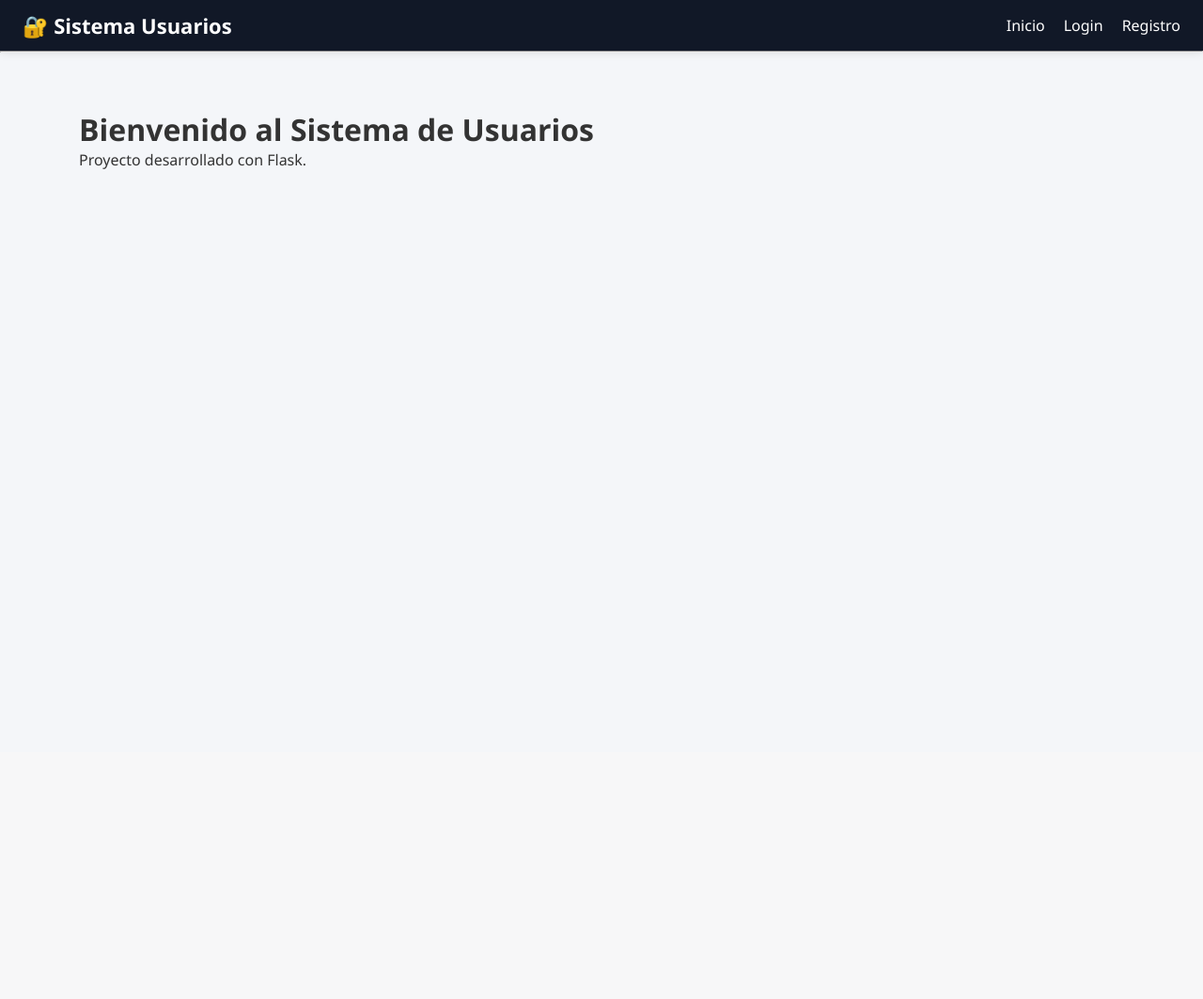
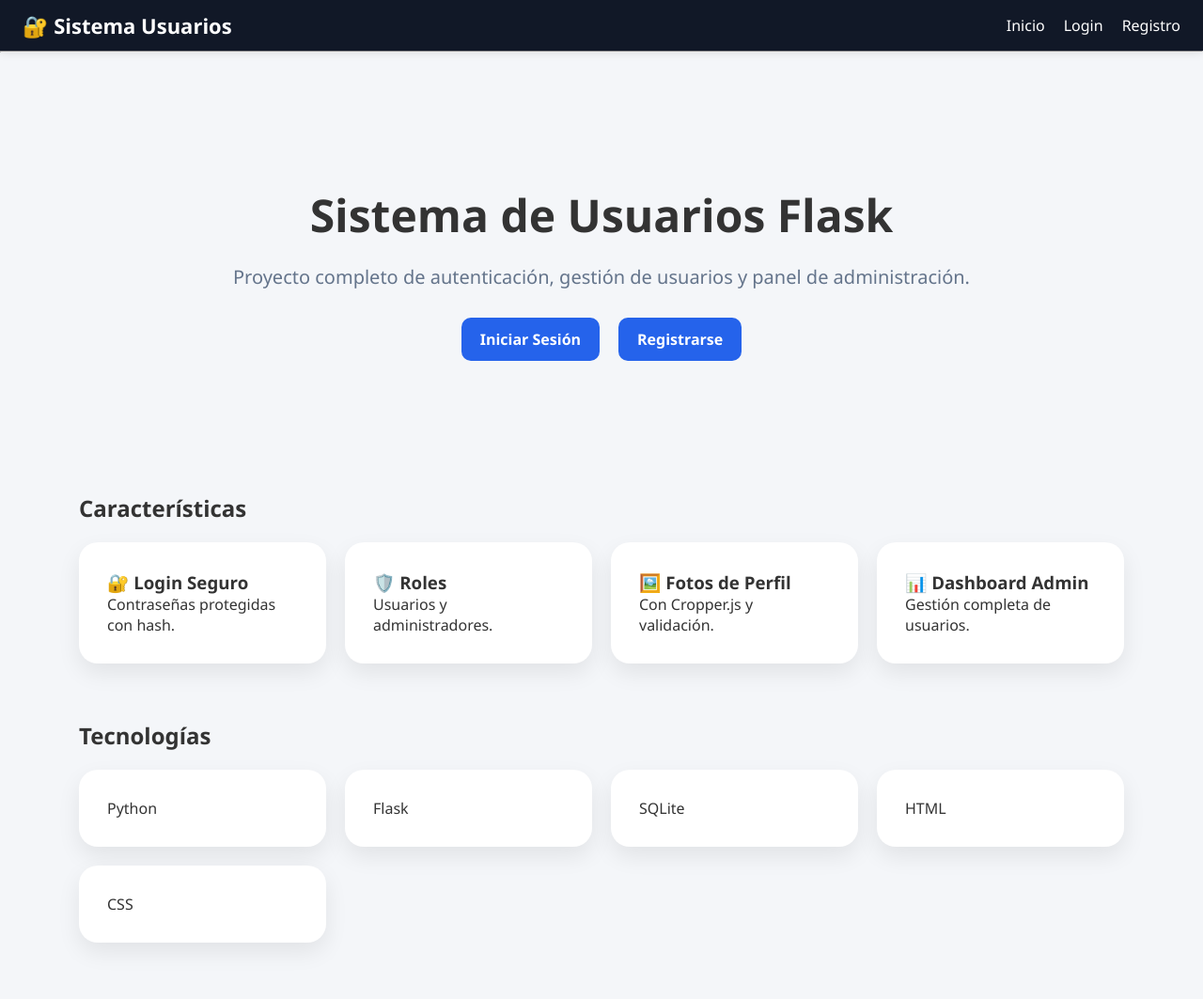
Before and after one commit to Dilanwos/Sistema-usuarios, a Flask app: page / in a window 1280 px wide. Shown: the whole page at 94% size. Before the commit the page ends 180 px from the top, so only its background shows below. Run offline with Flask 3, Linux system fonts and the light colour scheme; some libraries are stand-ins or nearby versions.

Commit message:
feat: actualización de estructura base y home page

```diff
--- a/templates/base.html
+++ b/templates/base.html
@@ -19,13 +19,24 @@
         <a href="{{ url_for('home') }}">Inicio</a>
 
         {% if session.get("usuario_id") %}
+
         <a href="{{ url_for('profile') }}">Perfil</a>
 
         {% if session.get("usuario_rol") == "admin" %}
         <a href="{{ url_for('admin') }}">Admin</a>
         {% endif %}
 
-        <a href="{{ url_for('logout') }}">Cerrar sesión</a>
+        <div class="nav-user">
+          <img
+            src="{{ url_for('static', filename='uploads/' + session.get('usuario_foto', 'default.png')) }}"
+            alt="Avatar"
+            class="nav-avatar"
+          />
+
+          <span>{{ session.get('usuario_nombre', 'Usuario') }}</span>
+
+          <a href="{{ url_for('logout') }}">Cerrar sesión</a>
+        </div>
 
         {% else %}
         <a href="{{ url_for('login') }}">Login</a>
--- a/templates/home.html
+++ b/templates/home.html
@@ -1,8 +1,57 @@
 {% extends "base.html" %} {% block title %} Inicio {% endblock %} {% block
 content %}
 
-<h1>Bienvenido al Sistema de Usuarios</h1>
+<section class="hero">
+  <h1>Sistema de Usuarios Flask</h1>
 
-<p>Proyecto desarrollado con Flask.</p>
+  <p>
+    Proyecto completo de autenticación, gestión de usuarios y panel de
+    administración.
+  </p>
+
+  <div class="hero-buttons">
+    <a class="btn-primary" href="{{ url_for('login') }}"> Iniciar Sesión </a>
+
+    <a class="btn-primary" href="{{ url_for('register') }}"> Registrarse </a>
+  </div>
+</section>
+
+<section class="features">
+  <h2>Características</h2>
+
+  <div class="features-grid">
+    <div class="card">
+      <h3>🔐 Login Seguro</h3>
+      <p>Contraseñas protegidas con hash.</p>
+    </div>
+
+    <div class="card">
+      <h3>🛡️ Roles</h3>
+      <p>Usuarios y administradores.</p>
+    </div>
+
+    <div class="card">
+      <h3>🖼️ Fotos de Perfil</h3>
+      <p>Con Cropper.js y validación.</p>
+    </div>
+
+    <div class="card">
+      <h3>📊 Dashboard Admin</h3>
+      <p>Gestión completa de usuarios.</p>
+    </div>
+  </div>
+</section>
+
+<section class="tech">
+  <h2>Tecnologías</h2>
+
+  <div class="tech-grid">
+    <div class="card">Python</div>
+    <div class="card">Flask</div>
+    <div class="card">SQLite</div>
+    <div class="card">HTML</div>
+    <div class="card">CSS</div>
+  </div>
+</section>
 
 {% endblock %}
```
